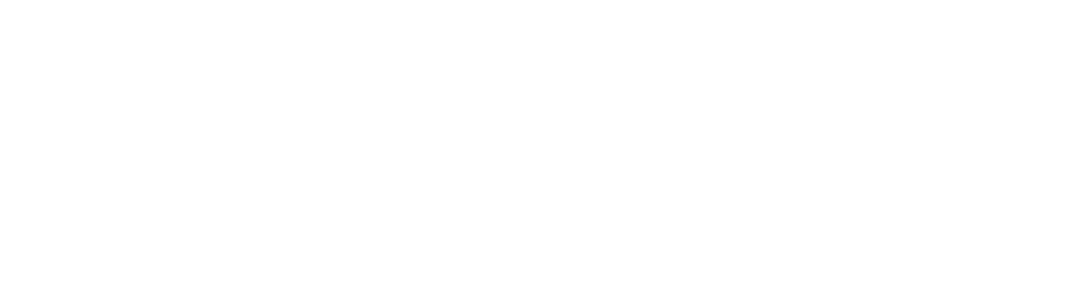
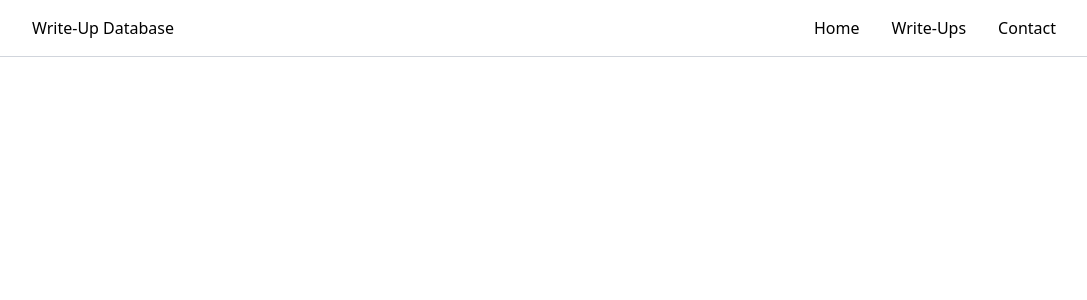
Before and after one commit to KieranPritchard/CTF-Showcase, a React (Vite) app: page / in a window 1280 px wide. Shown: the top 300 px of the page, without its empty margins (96-1183 px from the left). Built offline with nearby package versions, Linux system fonts and the light colour scheme.

Commit message:
added navigation bar

```diff
--- a/src/App.jsx
+++ b/src/App.jsx
@@ -3,11 +3,13 @@ import { Routes, Route, NavLink } from 'react-router-dom'
 import Home from './pages/home'
 import WriteUps from './pages/WriteUps'
 import Contact from './pages/Contact'
+import Navbar from './components/Navbar'
 
 function App() {
 
   return (
     <div>
+      <Navbar />
       <Routes>
         <Route path="/" element={<Home />} />
         <Route path="/write-ups" element={<WriteUps />} />
--- /dev/null
+++ b/src/components/Navbar.jsx
@@ -0,0 +1,36 @@
+import { useState } from "react";
+import { NavLink } from "react-router-dom";
+
+function Navbar(){
+    const [open, setOpen] = useState(false)
+    return(
+        <nav className="flex items-center justify-between px-6 md:px-16 lg:px-24 xl:px-32 py-4 border-b border-gray-300 bg-white relative transition-all">
+            <NavLink>
+                Write-Up Database
+            </NavLink>
+
+            {/* Desktop menu */}
+            <div className="hidden sm:flex items-center gap-8">
+                <NavLink>Home</NavLink>
+                <NavLink>Write-Ups</NavLink>
+                <NavLink>Contact</NavLink>
+            </div>
+
+            {/* Menu Button */}
+            <button onClick={() => open ? setOpen(false) : setOpen(true)} aria-label="menu" className="sm:hidden">
+                <svg width="21" height="15"  xmlns="http://www.w3.org/2000/svg" x="0px" y="0px" viewBox="0 0 50 50">
+                    <path d="M 0 9 L 0 11 L 50 11 L 50 9 Z M 0 24 L 0 26 L 50 26 L 50 24 Z M 0 39 L 0 41 L 50 41 L 50 39 Z"></path>
+                </svg>
+            </button>
+
+            {/* Mobile menu */}
+            <div className={`${open ? 'flex': 'hidden'} absolute top-[60px] left-0 w-full bg-white shadow-md py-4 flex-col items-start gap-2 px-5 text-sm md:hidden`}>
+                <NavLink className="block py-2 w-full">Home</NavLink>
+                <NavLink className="block py-2 w-full">Write-Ups</NavLink>
+                <NavLink className="block py-2 w-full">Contact</NavLink>
+            </div>
+        </nav>
+    )
+}
+
+export default Navbar
```
